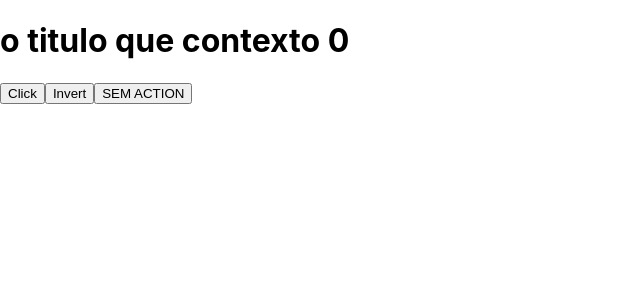
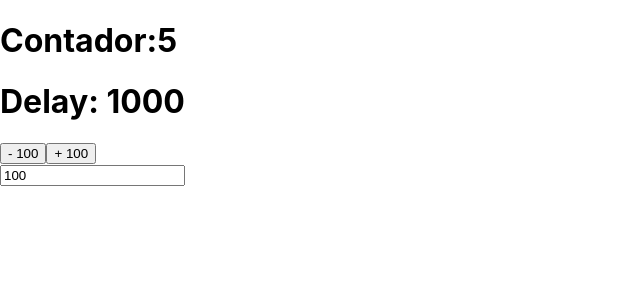
Before and after one commit to leitecsleite/curso-hooks-react, a React (Create React App) app: page / in a window 1280 px wide. Shown: the top 300 px of the page, without its empty margins (0-640 px from the left). Built offline with nearby package versions, Linux system fonts and the light colour scheme.

Commit message:
Criando o meu Próprio Hook

```diff
--- a/src/App.js
+++ b/src/App.js
@@ -1,50 +1,50 @@
 
-import { useReducer } from 'react';
-import './App.css';
+import { useEffect, useState, useRef} from 'react';
 
-const globalState = {
-  title: ' o titulo que contexto',
-  body: 'O body do contexto',
-  counter: 0,
-};
+const useMyHook = (cb, delay=1000 ) =>{
+  const savedCb = useRef();
 
-const reducer = (state, action) => {
-  // eslint-disable-next-line default-case
-  switch(action.type){
-     case 'muda': {
-       console.log('chamou muda com', action.payload);
-       return {...state, title: action.payload};
-     }
+  useEffect(() => {
+      savedCb.current = cb;
+  }, [cb]);
 
-  }
-};
+  useEffect (() => {
+    const interval = setInterval(() => {
+      savedCb.current();
+    }, delay)
 
+    return () => clearInterval(interval);
+}, [delay] );
 
-function App() {
-  const[state, dispatch]= useReducer(reducer, globalState);
-  const { counter, title, body} = state;
+}
+function App(){
+  const [counter, setCounter] = useState(0);
+  const [delay, setDelay] = useState(1000);
+  const [incrementor, setIncrementor] = useState(100);
+
+  useMyHook (() => setCounter((c) => c + 1));
 
   return(
     <div>
-      <h1>
-        {title} {counter}
-      </h1>
+      <h1>Contador:{counter}</h1>
+      <h1>Delay: {delay}</h1>
       <button
-        onClick={() =>
-          dispatch({
-            type: 'muda',
-            payload: new Date().toLocaleString('pt-BR'),
-          })
-        }
-      >
-        Click
-      </button>
-      <button onClick={() => dispatch({ type: 'inverter' })}>Invert</button>
-      <button onClick={() => dispatch({ type: 'QUALQUERCOiSA' })}>
-        SEM ACTION
-      </button>
+        onClick = {() => {
+        setDelay((d) => d - incrementor)}}>
+        - {incrementor}
+     </button>
+
+     <button
+        onClick = {() => {
+        setDelay((d) => d  + incrementor)}}>
+        + {incrementor}
+       </button>
+
+
+     <br/>
+      <input type= "number" value={incrementor} onChange={(e)=> setIncrementor(Number(e.target.value))}/>
     </div>
-  );
+  )
 }
 
 export default App;
```
